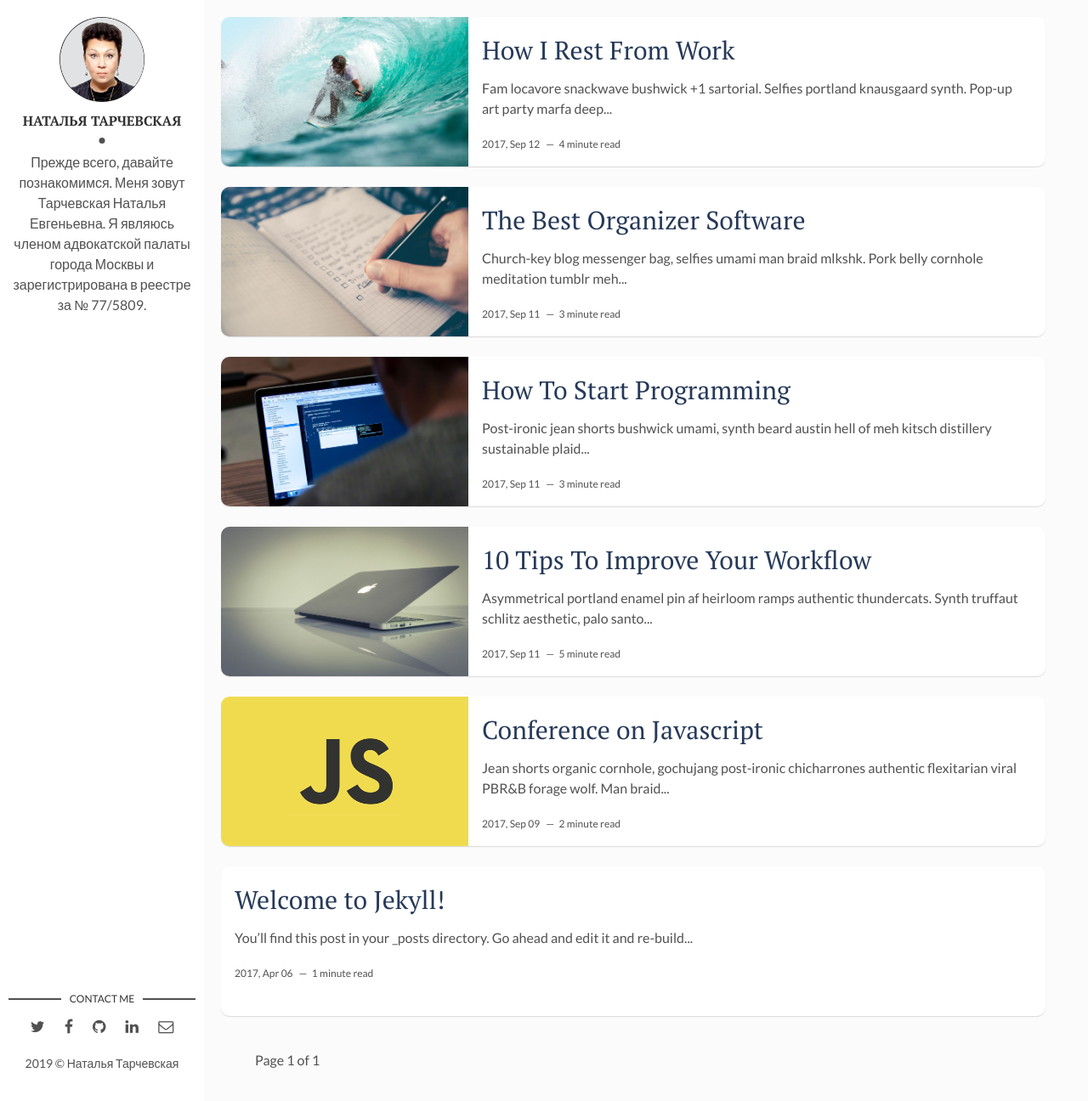
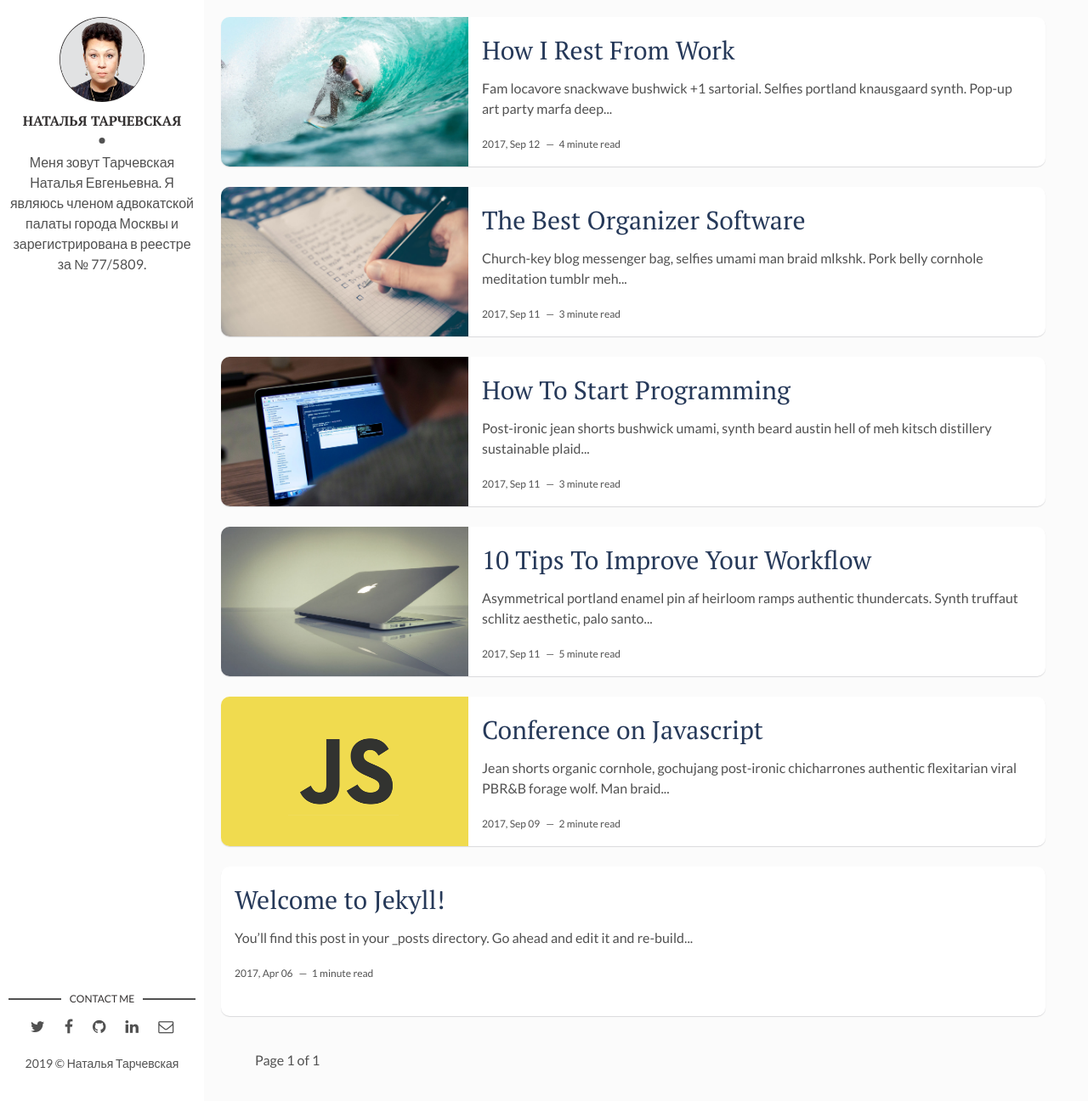
Before and after one commit to trchvksk/trchvksk.github.io, a Jekyll site: the page built from index.html, in a window 1280 px wide and 1296 px high. Shown: the whole window at 85% size. Built offline with Jekyll 4.4.1, drawn with Linux system fonts in a browser that asks for light colours; the list of posts is cut into pages by our own code.

Commit message:
Update _config.yml

```diff
--- a/_config.yml
+++ b/_config.yml
@@ -11,7 +11,7 @@ site-twitter: #if your site has a twitter account, enter it here
 # Author Settings
 author: Наталья Тарчевская # add your name
 author-img: portfolio.png # add your photo
-about-author: Прежде всего, давайте познакомимся. Меня зовут Тарчевская Наталья Евгеньевна. Я являюсь членом адвокатской палаты города Москвы и зарегистрирована в реестре за № 77/5809.  # add description
+about-author: Меня зовут Тарчевская Наталья Евгеньевна. Я являюсь членом адвокатской палаты города Москвы и зарегистрирована в реестре за № 77/5809.  # add description
 social-twitter: # add your Twitter handle
 social-facebook: # add your Facebook handle
 social-instagram: artemsheludko # add your Github handle
```
